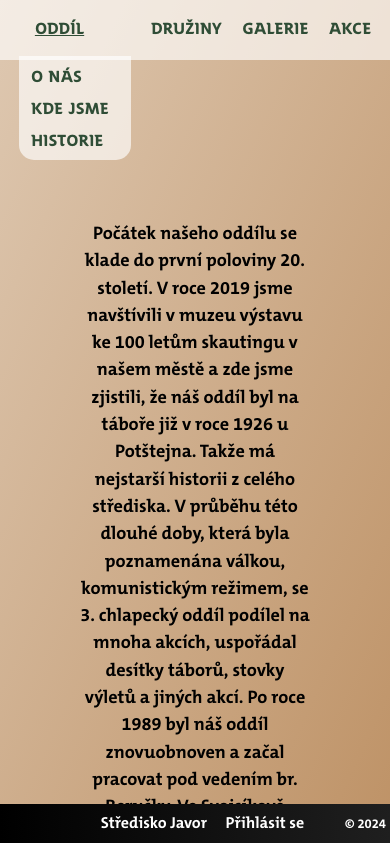
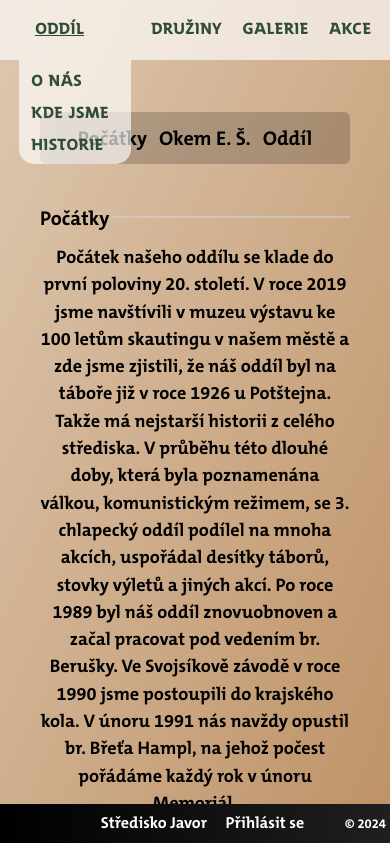
Before and after one commit to OnlyHouska/skaut-web, a website: page pages/historie.html in a window 390 px wide. Both pictures are taken after a click on the element "Oddíl". Shown: the top 843 px of the page. Drawn offline with Linux system fonts and the light colour scheme.

Commit message:
Adjusted header for phone, made history.html responsive, added a nav to hsitory.html for phone

```diff
--- a/include/header.html
+++ b/include/header.html
@@ -1,10 +1,12 @@
 <nav
-  class="top-0 fixed flex flex-row justify-center w-full bg-[#ffffffa6] z-50 text-[#2f4d36] h-[60px] sm:h-[65px] md:h-[70px] text-base space-x-5 md:text-2xl md:space-x-8 sm:text-lg">
+  class="transition-all top-0 fixed flex flex-row justify-center w-full bg-[#ffffffa6] z-50 text-[#2f4d36] h-[60px] sm:h-[65px] md:h-[70px] text-base space-x-5 md:text-2xl md:space-x-8 sm:text-lg"
+  id="header"
+  >
   <div>
     <h3 onclick="OpenMenu()" class="ml-4 mt-4 cursor-pointer hover:opacity-80 hover:-translate-y-1 transition-all md:ml-0"
       id="oddil_button">Oddíl</h3>
     <div
-      class="w-28 transition-all opacity-0 hidden relative bg-[#ffffffa6] pl-3 pr-5 md:py-3 py-2 text-base rounded-br-[15px] mt-[16px] rounded-bl-[15px] md:mt-[14px] md:text-3xl md:-ml-[14px] md:w-48"
+      class="w-28 transition-all opacity-0 hidden relative bg-[#ffffffa6] pl-3 pr-5 md:py-3 py-2 text-base rounded-br-[15px] mt-[20px] rounded-bl-[15px] md:mt-[22px] md:text-lg md:-ml-[14px] md:w-44"
       id="oddil_menu">
       <ul>
         <li class="transition-all mb-2 hover:opacity-80 active:scale-105 hover:translate-x-[2px]">
--- a/pages/historie.html
+++ b/pages/historie.html
@@ -32,8 +32,18 @@
   <div w3-include-html="../include/header.html"></div>
 
   <content>
+    <div class="mx-10 rounded-md py-3 bg-oddil-hover space-x-3 relative flex flex-row text-center z-[3] text-xl justify-center font-[Skaut-text-bold] mt-28 md:hidden">
+      <h1 class="transition-all hover:-translate-y-[0.5px]"><a href="#pocatky">Počátky</a></h1>
+      <h1 class="transition-all hover:-translate-y-[0.5px]"><a href="#okemES">Okem E. Š.</a></h1>
+      <h1 class="transition-all hover:-translate-y-[0.5px]"><a href="#oddil">Oddíl</a></h1>
+    </div>
+
     <div
-      class="text-[18.2px] relative z-[3] justify-center text-center font-[Skaut-text-bold] mx-[80px] mt-[220px] mb-[80px]">
+      class="text-[18.2px] relative z-[3] justify-center text-center font-[Skaut-text-bold] mx-10 mb-20 mt-10 md:mx-20 md:mt-56 md:mb-20">
+      <div class="flex flex-row justify-center align-middle mb-3 scroll-smooth" id="pocatky">
+        <h2 class="text-xl">Počátky</h2>
+        <div class="h-[2px] w-full bg-gray-300 opacity-50 rounded-sm mt-3 ml-1"></div>
+      </div>
       <div class="transition-all rounded hover:-translate-y-1 hover:bg-oddil-hover">
         Počátek našeho oddílu se klade do první poloviny 20. století. V roce 2019 jsme navštívili v muzeu výstavu ke 100
         letům skautingu v našem městě a zde jsme zjistili, že náš oddíl byl na táboře již v roce 1926 u Potštejna. Takže
@@ -45,6 +55,10 @@
       </div>
       <br>
       <br>
+      <div class="flex flex-row justify-center align-middle mb-3 scroll-smooth" id="okemES">
+        <h2 class="text-xl">Okem&nbsp;E.&nbsp;Š.</h2>
+        <div class="h-[2px] w-full bg-gray-300 opacity-50 rounded-sm mt-3 ml-1"></div>
+      </div>
       <div class="transition-all rounded hover:-translate-y-1 hover:bg-oddil-hover">
         Jak jsme již uvedli, tak jsme od roku 1990 uspořádali 34 táborů. Byli jsme již na táboře u moře i pod
         tatranskými vrcholky. Všechny se nám vydařily, tedy až na ten v Tatenicích v roce 1997, který nám odnesla velká
@@ -56,6 +70,10 @@
       </div>
       <br>
       <br>
+      <div class="flex flex-row justify-center align-middle mb-3 scroll-smooth" id="oddil">
+        <h2 class="text-xl">Oddíl</h2>
+        <div class="h-[2px] w-full bg-gray-300 opacity-50 rounded-sm mt-3 ml-1"></div>
+      </div>
       <div class="transition-all rounded hover:-translate-y-1 hover:bg-oddil-hover">
         V našem oddílu se již od roku 1990 odhadem vystřídalo přes 260 členů. Nejskalnější členové chodí již od roku
         1990, jiní brzy zjistili, že to pro ně není to pravé a náš oddíl opustili. Po táboře v roce 2016 z našeho oddílu
--- a/src/script/header.js
+++ b/src/script/header.js
@@ -12,14 +12,15 @@ function OpenMenu() {
   }, 2);
 }
 
-function CloseMenu() {
-  let oddilButton = document.getElementById('oddil_button');
-  let oddilMenu = document.getElementById('oddil_menu');
+function handleScroll() {
+  let nav = document.getElementById('header')
+  var scrollPosition = window.scrollY;
 
-  document.addEventListener('click', (event) => {
-    if (event.target !== oddilButton && !oddilMenu.contains(event.target)) {
-      oddilButton.style.textDecoration = 'none';
-      oddilMenu.style.display = 'none';
-    }
-  });
+  var maxScroll = 50;
+  if (scrollPosition > maxScroll) {
+    nav.style.top = '-100px';
+  }
+  else
+    nav.style.top = '0';
 }
+window.addEventListener('scroll', handleScroll);
```
Also changed, not shown: index.html (+1 -1 lines), pages/oddil.html (+1 -1 lines), output.css.
